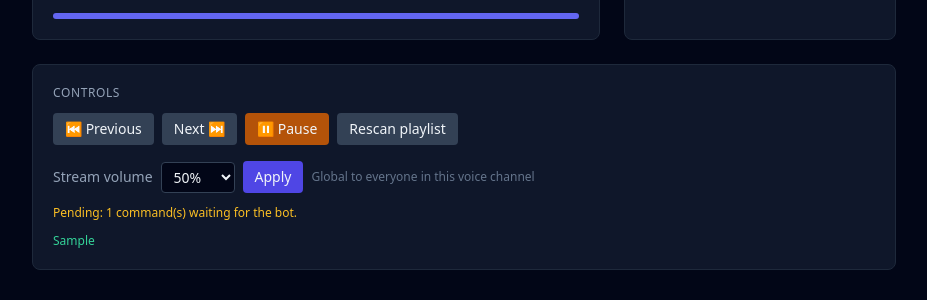
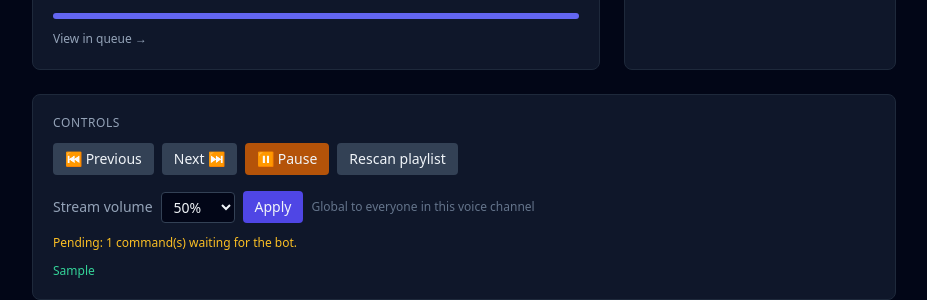
Before and after one commit to lakshaysethi2/discord-radio, a FastAPI app: template dashboard/templates/dashboard.html in a window 1280 px wide. Shown: the part 165-465 px from the top of the page, without its empty margins (176-1103 px from the left). Run offline with FastAPI, Linux system fonts and the light colour scheme; the template is opened without the code that fills it: most values are stand-ins (such as "Sample title", 1, 10 or a date in 2020); some libraries are stand-ins or nearby versions.

Commit message:
gnhf 65: Added 'View in queue →' jump link to dashboard Now Playing and initial aria-valuetext on progress bar for screen readers

```diff
--- a/dashboard/templates/dashboard.html
+++ b/dashboard/templates/dashboard.html
@@ -13,10 +13,11 @@
           {% if now.is_paused %} · <span class="text-amber-400">paused</span>{% endif %}
         </p>
         {% if track_duration %}
-        <div id="progress-wrap" class="mt-3 h-1.5 w-full rounded bg-slate-800 overflow-hidden" role="progressbar" aria-valuemin="0" aria-valuemax="{{ track_duration }}" aria-valuenow="{{ now.playback_position_seconds }}" aria-label="Playback progress for {{ track_title | display_title }}" title="{{ elapsed_fmt }} / {{ duration_fmt }}">
+        <div id="progress-wrap" class="mt-3 h-1.5 w-full rounded bg-slate-800 overflow-hidden" role="progressbar" aria-valuemin="0" aria-valuemax="{{ track_duration }}" aria-valuenow="{{ now.playback_position_seconds }}" aria-valuetext="{{ (now.playback_position_seconds * 100 // track_duration) }}%" aria-label="Playback progress for {{ track_title | display_title }}" title="{{ elapsed_fmt }} / {{ duration_fmt }}">
           <div id="progress-bar" class="h-full bg-indigo-500" style="width: {{ ([100, (now.playback_position_seconds * 100 // track_duration)] | min) }}%"></div>
         </div>
         {% endif %}
+        <a href="/queue?page={{ (now.playlist_position // 50) + 1 }}" class="mt-3 inline-block text-xs text-slate-400 hover:text-white">View in queue →</a>
       {% else %}
         <p class="text-slate-400">Nothing playing yet.</p>
       {% endif %}
```
